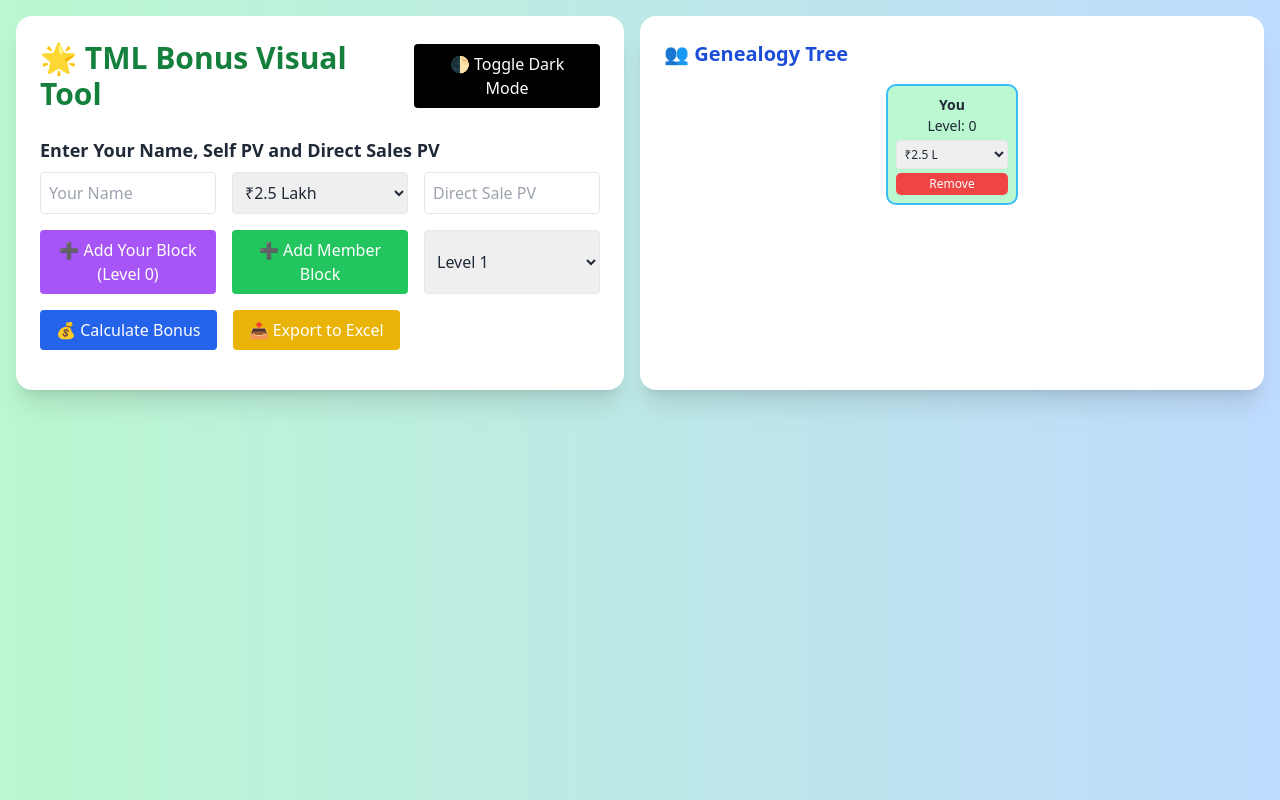
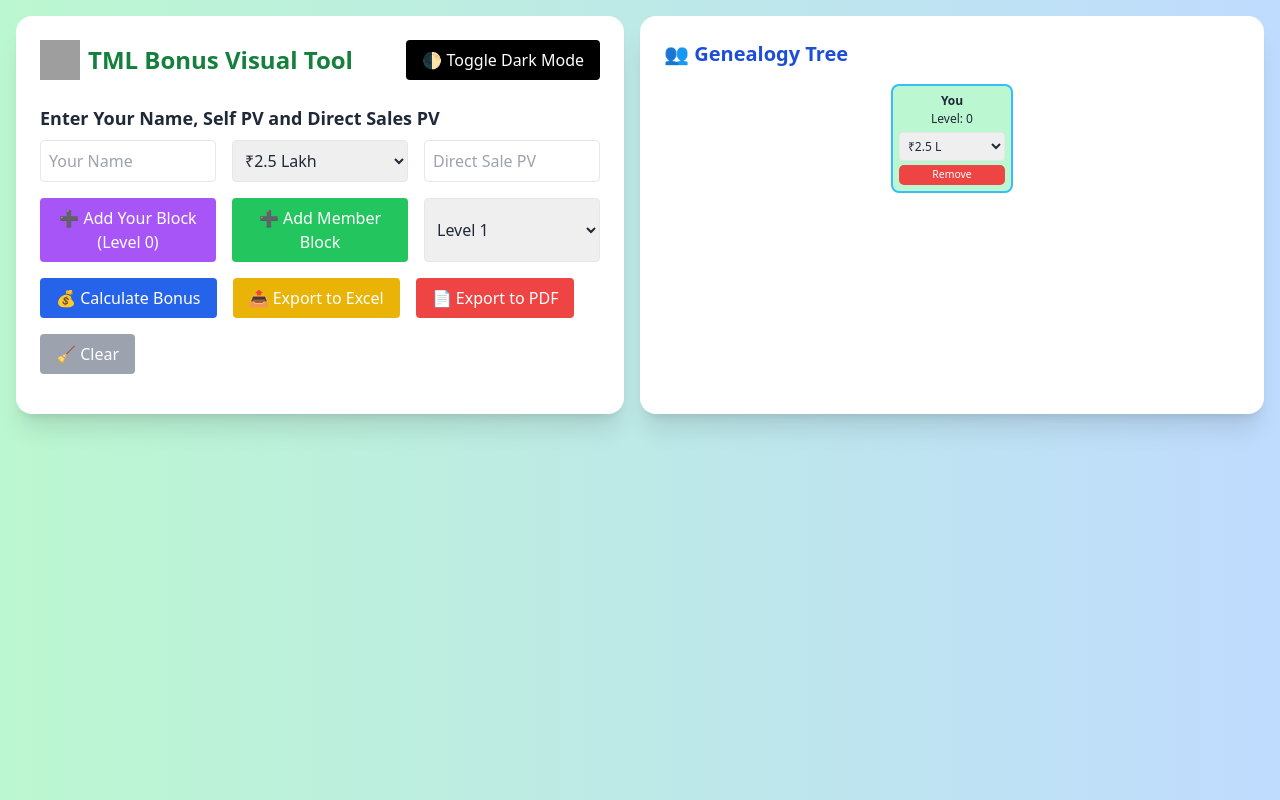
Before and after one commit to sanjaygnsajups/TML, a plain HTML site: page index.html in a window 1280 px wide. Both pictures are taken after a click on the button "➕ Add Your Block (Level 0)". Drawn offline with nearby package versions, Linux system fonts and the light colour scheme; grey boxes are pictures that could not be loaded.

Commit message:
Update index.html

```diff
--- a/index.html
+++ b/index.html
@@ -6,16 +6,17 @@
   <title>TML Bonus Visual Tool</title>
   <script src="https://cdn.tailwindcss.com"></script>
   <script src="https://cdnjs.cloudflare.com/ajax/libs/xlsx/0.18.5/xlsx.full.min.js"></script>
+  <script src="https://cdnjs.cloudflare.com/ajax/libs/jspdf/2.5.1/jspdf.umd.min.js"></script>
   <style>
     .block {
-      min-width: 100px;
-      padding: 8px;
+      min-width: 80px;
+      padding: 6px;
       background-color: #bbf7d0;
       border: 2px solid #38bdf8;
-      border-radius: 10px;
+      border-radius: 8px;
       text-align: center;
       transition: transform 0.3s ease;
-      font-size: 0.875rem;
+      font-size: 0.75rem;
       position: relative;
     }
     .block:hover {
@@ -26,7 +27,7 @@
       color: white;
       padding: 2px 6px;
       border-radius: 5px;
-      font-size: 0.75rem;
+      font-size: 0.65rem;
       margin-top: 4px;
       cursor: pointer;
     }
@@ -40,10 +41,19 @@
       gap: 10px;
       margin-bottom: 1rem;
       flex-wrap: wrap;
+      position: relative;
     }
     .scrollable {
       max-height: 100vh;
       overflow-y: auto;
+    }
+    .connector {
+      width: 2px;
+      background: gray;
+      position: absolute;
+      left: 50%;
+      top: 100%;
+      height: 20px;
     }
   </style>
 </head>
@@ -52,7 +62,10 @@
     <!-- Left Panel -->
     <div class="flex-1 scrollable bg-white p-6 rounded-2xl shadow-xl">
       <div class="flex flex-col md:flex-row justify-between items-center mb-6 gap-4">
-        <h1 class="text-3xl font-extrabold text-center md:text-left text-green-700">🌟 TML Bonus Visual Tool</h1>
+        <div class="flex items-center gap-2">
+          <img src="https://themodernliving.com/wp-content/uploads/2022/08/cropped-TML_Logo-180x180.png" alt="TML Logo" class="w-10 h-10">
+          <h1 class="text-2xl font-extrabold text-green-700">TML Bonus Visual Tool</h1>
+        </div>
         <button onclick="toggleDarkMode()" class="bg-black text-white px-4 py-2 rounded hover:bg-gray-800">🌓 Toggle Dark Mode</button>
       </div>
 
@@ -82,6 +95,8 @@
       <div class="flex flex-wrap gap-4 mb-4">
         <button onclick="calculateBonus()" class="bg-blue-600 hover:bg-blue-700 text-white px-4 py-2 rounded">💰 Calculate Bonus</button>
         <button onclick="exportToExcel()" class="bg-yellow-500 hover:bg-yellow-600 text-white px-4 py-2 rounded">📤 Export to Excel</button>
+        <button onclick="exportToPDF()" class="bg-red-500 hover:bg-red-600 text-white px-4 py-2 rounded">📄 Export to PDF</button>
+        <button onclick="clearAll()" class="bg-gray-400 hover:bg-gray-500 text-white px-4 py-2 rounded">🧹 Clear</button>
       </div>
 
       <div id="bonusOutput" class="p-4 bg-green-100 rounded hidden"></div>
@@ -197,6 +212,25 @@
       XLSX.utils.book_append_sheet(wb, ws, "BonusReport");
       XLSX.writeFile(wb, "TML_Bonus_Report.xlsx");
     }
+
+    function exportToPDF() {
+      const { jsPDF } = window.jspdf;
+      const doc = new jsPDF();
+      const lines = document.getElementById("bonusOutput").innerText.split("\n");
+      lines.forEach((line, i) => {
+        doc.text(line, 10, 10 + (i * 10));
+      });
+      doc.save("TML_Bonus_Report.pdf");
+    }
+
+    function clearAll() {
+      for (let i = 0; i <= 6; i++) {
+        document.getElementById(`level-${i}`).innerHTML = '';
+      }
+      document.getElementById("bonusOutput").innerHTML = '';
+      document.getElementById("bonusOutput").classList.add('hidden');
+      memberCount = 1;
+    }
   </script>
 </body>
 </html>
```
